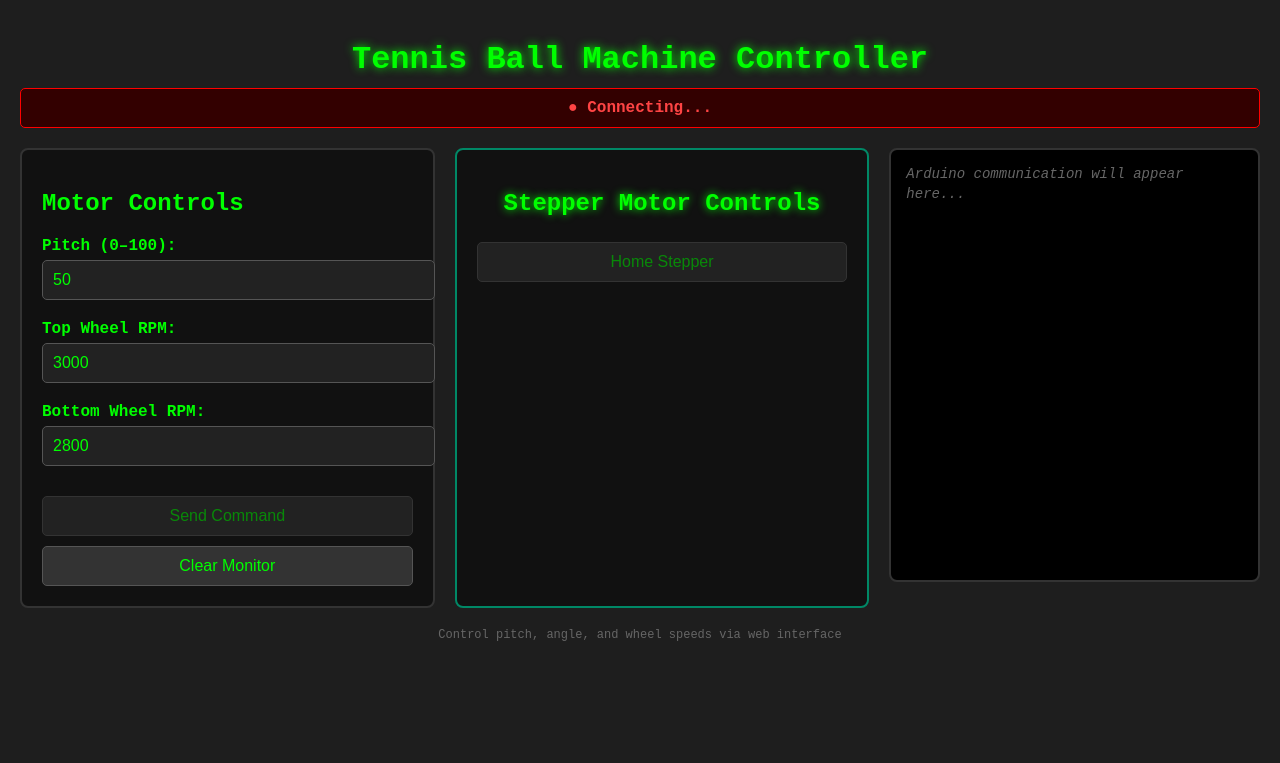
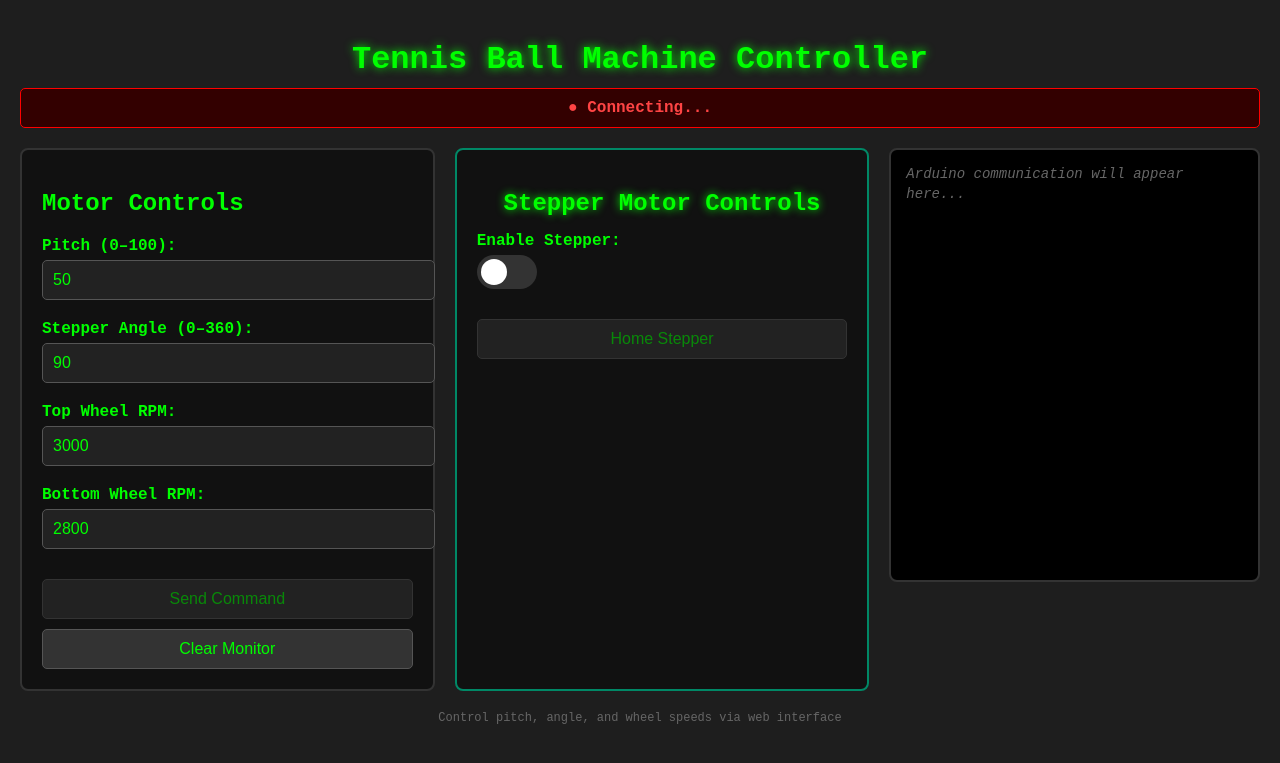
Before and after one commit to PadmanabhaKavasseri/TennisBallMachine, a Flask app: template templates/controller_v1.html in a window 1280 px wide. Shown: the top 763 px of the page. Run offline with Flask 3, Linux system fonts and the light colour scheme; the template is opened without the code that fills it, so the values that code supplies are empty; some libraries are stand-ins or nearby versions.

Commit message:
LA generating pwm concept

```diff
--- a/templates/controller_v1.html
+++ b/templates/controller_v1.html
@@ -104,7 +104,6 @@
       margin-bottom: 15px;
     }
 
-
     .motor-panel button:hover {
       background-color: #444;
       border-color: #00ff00;
@@ -159,6 +158,51 @@
       color: #666;
       font-size: 12px;
     }
+
+    .switch {
+      position: relative;
+      display: inline-block;
+      width: 60px;
+      height: 34px;
+    }
+
+    .switch input {
+      opacity: 0;
+      width: 0;
+      height: 0;
+    }
+
+    .slider {
+      position: absolute;
+      cursor: pointer;
+      top: 0;
+      left: 0;
+      right: 0;
+      bottom: 0;
+      background-color: #333;
+      transition: .4s;
+      border-radius: 34px;
+    }
+
+    .slider:before {
+      position: absolute;
+      content: "";
+      height: 26px;
+      width: 26px;
+      left: 4px;
+      bottom: 4px;
+      background-color: white;
+      transition: .4s;
+      border-radius: 50%;
+    }
+
+    input:checked + .slider {
+      background-color: #00ff00;
+    }
+
+    input:checked + .slider:before {
+      transform: translateX(26px);
+    }
   </style>
 </head>
 <body>
@@ -172,6 +216,10 @@
       <div class="motor-group">
         <label for="pitchInput">Pitch (0–100):</label>
         <input type="number" id="pitchInput" min="0" max="100" value="50" />
+      </div>
+      <div class="motor-group">
+        <label for="angleInput">Stepper Angle (0–360):</label>
+        <input type="number" id="angleInput" min="0" max="360" value="90" />
       </div>
       <div class="motor-group">
         <label for="topWheelInput">Top Wheel RPM:</label>
@@ -188,6 +236,15 @@
     <!-- Middle: Stepper Motor Controls -->
     <div class="stepper-panel motor-panel">
       <h2>Stepper Motor Controls</h2>
+
+      <div class="motor-group">
+        <label for="enableStepperToggle">Enable Stepper:</label>
+        <label class="switch">
+          <input type="checkbox" id="enableStepperToggle" onchange="toggleStepperEnable()" />
+          <span class="slider"></span>
+        </label>
+      </div>
+
       <button onclick="homeStepper()" id="homeBtn" disabled>Home Stepper</button>
     </div>
 
@@ -199,9 +256,6 @@
     </div>
   </div>
 
-
-
-
   <div class="footer">Control pitch, angle, and wheel speeds via web interface</div>
 
   <script>
@@ -211,6 +265,7 @@
     const pitchInput = document.getElementById('pitchInput');
     const angleInput = document.getElementById('angleInput');
     const sendBtn = document.getElementById('sendBtn');
+    const homeBtn = document.getElementById('homeBtn');
     let messageCount = 0;
 
     socket.on('status', function(data) {
@@ -218,7 +273,8 @@
         statusDiv.textContent = '● Arduino Connected';
         statusDiv.className = 'status connected';
         sendBtn.disabled = false;
-        homeBtn.disabled = false;
+        const isStepperEnabled = document.getElementById('enableStepperToggle').checked;
+        homeBtn.disabled = !isStepperEnabled;
       } else {
         statusDiv.textContent = '● Arduino Disconnected';
         statusDiv.className = 'status disconnected';
@@ -255,11 +311,28 @@
       const top = document.getElementById('topWheelInput').value.trim();
       const bottom = document.getElementById('bottomWheelInput').value.trim();
 
-      if (!pitch || !angle || !top || !bottom) return;
+      if (!pitch || !angle || !top || !bottom) {
+        addMessage('Error: All fields must be filled', new Date().toLocaleTimeString(), 'error-text');
+        return;
+      }
 
       const version = "1.0";
       const msgId = Date.now();
       const coreMessage = `TOP_MOTOR=${top}|BOTTOM_MOTOR=${bottom}|STEPPER=${angle}|LA=${pitch}`;
+      const baseMessage = `MSG_START|${version}|${msgId}|${coreMessage}`;
+      const checksum = baseMessage.split('').reduce((sum, char) => sum + char.charCodeAt(0), 0) % 256;
+      const fullMessage = `${baseMessage}|#${checksum}|MSG_END`;
+
+      socket.emit('send_message', { message: fullMessage });
+    }
+
+    function toggleStepperEnable() {
+      const isEnabled = document.getElementById('enableStepperToggle').checked;
+      homeBtn.disabled = !isEnabled;
+
+      const version = "1.0";
+      const msgId = Date.now();
+      const coreMessage = `STEPPER=${isEnabled ? "ENABLE" : "DISABLE"}`;
       const baseMessage = `MSG_START|${version}|${msgId}|${coreMessage}`;
       const checksum = baseMessage.split('').reduce((sum, char) => sum + char.charCodeAt(0), 0) % 256;
       const fullMessage = `${baseMessage}|#${checksum}|MSG_END`;
@@ -278,7 +351,6 @@
       socket.emit('send_message', { message: fullMessage });
     }
 
-
     function clearMonitor() {
       monitor.innerHTML = '<div style="color: #666; font-style: italic;">Monitor cleared. Arduino communication will appear here...</div>';
       messageCount = 0;
@@ -292,6 +364,7 @@
       statusDiv.textContent = '● Server Disconnected';
       statusDiv.className = 'status disconnected';
       sendBtn.disabled = true;
+      homeBtn.disabled = true;
       addMessage('Disconnected from server', new Date().toLocaleTimeString(), 'error-text');
     });
   </script>
```
Also changed, not shown: README.md, 1 other file.
